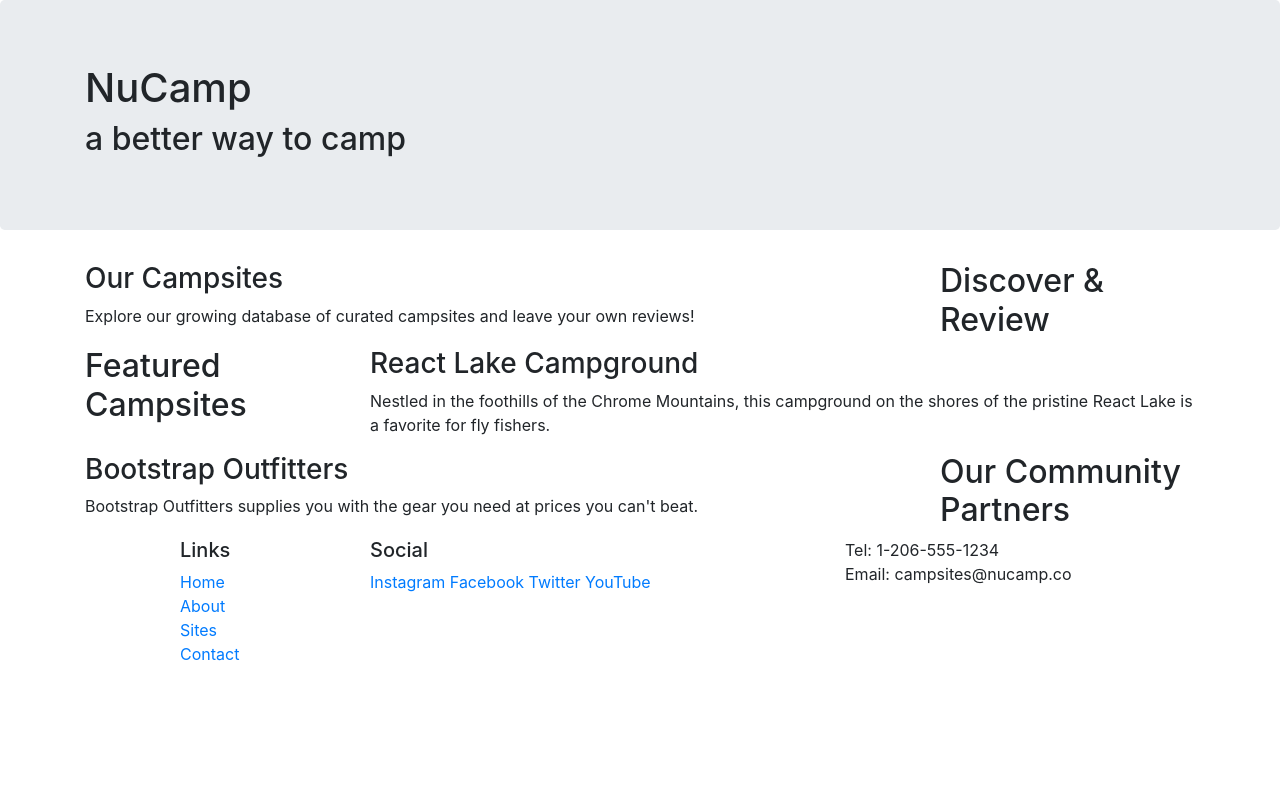
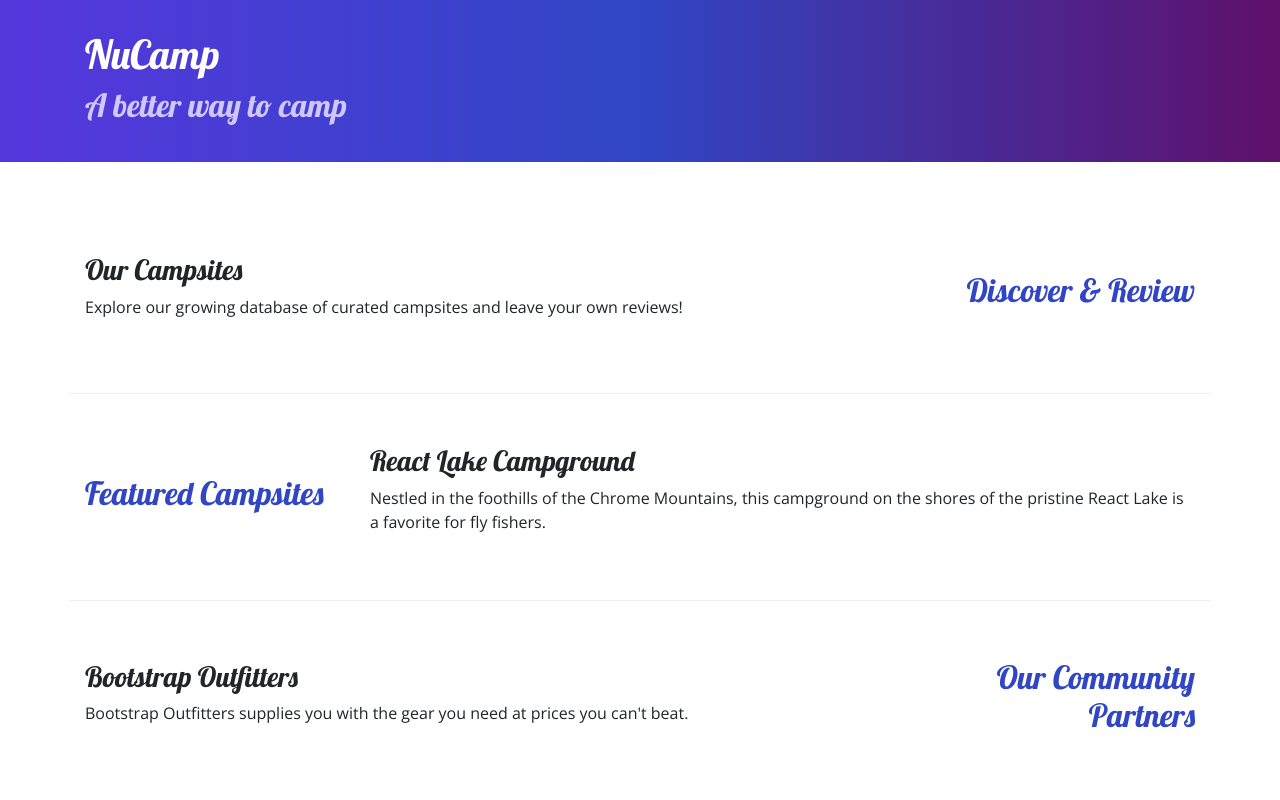
Before and after one commit to alexandernabua/BootstrapNucampsite, a website: page index.html in a window 1280 px wide. Shown: the top 800 px of the page. Drawn offline with nearby package versions, Linux system fonts and the light colour scheme.

Commit message:
Adding Custom Styles

```diff
--- /dev/null
+++ b/css/styles.css
@@ -0,0 +1,32 @@
+body {
+    font-family: "Open Sans", sans-serif;
+}
+
+h1, h2, h3 {
+    font-family: "Lobster", cursive;
+}
+
+h2 {
+    color: #3046C5;
+}
+
+header h2 {
+    color: #CEC8FF;
+}
+
+footer {
+    background-image: linear-gradient(#CEC8FF, white);
+    padding: 20px 0;
+}
+
+.jumbotron {
+    padding: 30px;
+    background-image: linear-gradient(to right, #5637DD, #3046C5, #60106B);
+    color: white;
+}
+
+.row-content {
+    padding: 50px 0;
+    border-bottom: 1px ridge;
+    min-height: 200px;
+}
--- a/index.html
+++ b/index.html
@@ -11,26 +11,29 @@
         <!-- Bootstrap CSS -->
         <link rel="stylesheet" href="node_modules/bootstrap/dist/css/bootstrap.min.css" />
 
+        <!-- Additional CSS must be placed after Bootstrap CSS -->
+        <link rel="stylesheet" href="https://fonts.googleapis.com/css?family=Lobster|Open+Sans" />
+        <link rel="stylesheet" href="css/styles.css" />
         <title>NuCamp: A Better Way To Camp</title>
     </head>
 
 <body>
 
-    <header class="jumbotron">
+    <header class="jumbotron jumbotron-fluid">
         <div class="container">
             <div class="row">
                 <div class="col">
                     <h1>NuCamp</h1>
-                    <h2>a better way to camp</h2>
+                    <h2>A better way to camp</h2>
                 </div>
             </div>
         </div>
     </header>
 
     <div class="container">
-        <div class="row">
+        <div class="row row-content align-items-center">
             <div class="col-sm-4 order-sm-last col-md-3">
-                <h2>Discover & Review</h2>
+                <h2 class="text-sm-right">Discover & Review</h2>
             </div>
             <div class="col">
                 <h3>Our Campsites</h3>
@@ -38,7 +41,7 @@
             </div>
         </div>
 
-        <div class="row">
+        <div class="row row-content align-items-center">
             <div class="col-sm-4 col-md-3">
                 <h2>Featured Campsites</h2>
             </div>
@@ -48,9 +51,9 @@
    			</div>
         </div>
 
-        <div class="row">
+        <div class="row row-content align-items-center">
             <div class="col-sm-4 order-sm-last col-md-3">
-                <h2>Our Community Partners</h2>
+                <h2 class="text-sm-right">Our Community Partners</h2>
             </div>
             <div class="col">
                 <h3>Bootstrap Outfitters</h3>
@@ -71,14 +74,14 @@
                         <li><a href="#">Contact</a></li>
                     </ul>
                 </div>
-                <div class="col-6 col-sm-5">
+                <div class="col-6 col-sm-5 text-center">
                 	<h5>Social</h5>
                     <a href="http://instagram.com/">Instagram</a>
                     <a href="http://facebook.com/">Facebook</a>
                     <a href="http://twitter.com/">Twitter</a>
                     <a href="http://youtube.com/">YouTube</a>
                 </div>
-                <div class="col-sm-4">
+                <div class="col-sm-4 text-center">
                     Tel: 1-206-555-1234<br />
                     Email: campsites@nucamp.co
                 </div>
```
